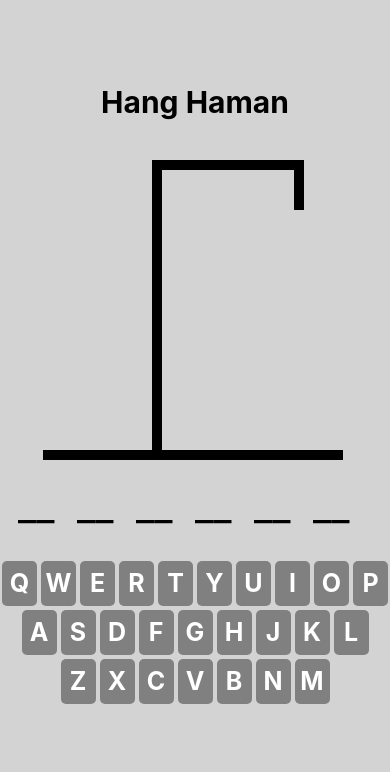
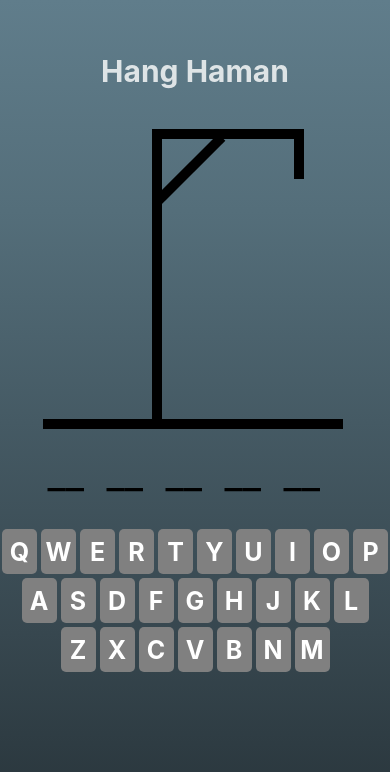
Before and after one commit to jacobboim/hangHamanExpo, a React Native app: screen / in a window 390 px wide. Shown: the top 772 px of the page. Built offline with nearby package versions, Linux system fonts and the light colour scheme.

Commit message:
added linear graident

```diff
--- a/App.js
+++ b/App.js
@@ -1,19 +1,36 @@
 import { StatusBar } from "expo-status-bar";
-import { StyleSheet, Text, View } from "react-native";
+import { StyleSheet, Text, View, SafeAreaView } from "react-native";
 import MainHangHaman from "./src/components/MainHangHaman";
+import { LinearGradient } from "expo-linear-gradient";
+
 export default function App() {
   return (
+    // <LinearGradient
+    //   // colors={["#4c669f", "#3b5998", "#192f6a"]}
+    //   colors={["#4CAF50", "#8BC34A", "#CDDC39"]}
+    //   style={styles.linearGradient}
+    // >
     <View style={styles.container}>
       <MainHangHaman />
     </View>
+    // </LinearGradient>
   );
 }
 
 const styles = StyleSheet.create({
   container: {
     flex: 1,
-    backgroundColor: "#fff",
+    flexDirection: "column",
+    backgroundColor: "lightgray",
     alignItems: "center",
     justifyContent: "center",
   },
+  linearGradient: {
+    position: "absolute",
+    left: 0,
+    right: 0,
+    top: 0,
+    height: "100%",
+    // flex: 1,
+  },
 });
--- a/app.json
+++ b/app.json
@@ -2,7 +2,7 @@
   "expo": {
     "name": "Hang Haman",
     "slug": "hangHaman",
-    "version": "1.0.2",
+    "version": "1.0.3",
     "orientation": "portrait",
     "icon": "./assets/icon.png",
     "userInterfaceStyle": "light",
@@ -19,7 +19,7 @@
     "ios": {
       "supportsTablet": true,
       "bundleIdentifier": "com.jacobboim.hangHaman",
-      "buildNumber": "3"
+      "buildNumber": "4"
     },
     "android": {
       "adaptiveIcon": {
--- /dev/null
+++ b/assets/index.js
@@ -0,0 +1,3 @@
+export const ICONS = {
+  hamanTash: require("./hamanTash.png"),
+};
--- a/package.json
+++ b/package.json
@@ -14,7 +14,8 @@
     "react": "18.1.0",
     "react-native": "0.70.5",
     "react-native-reanimated": "~2.12.0",
-    "expo-updates": "~0.15.6"
+    "expo-updates": "~0.15.6",
+    "expo-linear-gradient": "~12.0.1"
   },
   "devDependencies": {
     "@babel/core": "^7.12.9"
--- a/src/components/HangmanDrawing.js
+++ b/src/components/HangmanDrawing.js
@@ -1,4 +1,4 @@
-import { View, Text, StyleSheet, Dimensions } from "react-native";
+import { View, Text, StyleSheet, Dimensions, Image } from "react-native";
 
 import React from "react";
 import Animated, {
@@ -7,11 +7,13 @@ import Animated, {
   FlipInYRight,
   BounceIn,
 } from "react-native-reanimated";
+import { LinearGradient } from "expo-linear-gradient";
 
+import { ICONS } from "../../assets";
 import { Keyframe, Easing } from "react-native-reanimated";
 const screenWidth = Dimensions.get("window").width;
 
-const HangmanDrawing = ({ numberOfGuesses }) => {
+const HangmanDrawing = ({ numberOfGuesses, isWinner, isLoser }) => {
   const rightArm = new Keyframe({
     0: {
       transform: [{ rotate: "45deg" }],
@@ -69,6 +71,14 @@ const HangmanDrawing = ({ numberOfGuesses }) => {
     />
   );
 
+  const Headtwo = (
+    <View style={styles.headTwo}>
+      <View style={[styles.eyes, styles.leftEye]} />
+      <View style={[styles.eyes, styles.rightEye]} />
+      <View style={isWinner ? styles.smile : styles.frown} />
+    </View>
+  );
+
   const BODY = (
     <Animated.View
       entering={RollInLeft.duration(1300).springify().mass(0.5)}
@@ -92,9 +102,35 @@ const HangmanDrawing = ({ numberOfGuesses }) => {
     <Animated.View entering={leftLeg.duration(1000)} style={styles.leftLeg} />
   );
 
+  const hamanTash = (
+    <Animated.Image
+      entering={RollInLeft.duration(1300).springify().mass(0.5)}
+      source={ICONS.hamanTash}
+      style={{
+        width: 40,
+        height: 33,
+        position: "absolute",
+        top: 47,
+        right: -125,
+      }}
+    />
+  );
+
+  const ifWinnerShowCertainHead = () => {
+    if (isWinner || isLoser === true) {
+      return Headtwo;
+    } else {
+      return HEAD;
+    }
+  };
+
   const BODY_PARTS = [
-    HAT,
-    HEAD,
+    // HAT,
+    hamanTash,
+    // HEAD,
+    // Headtwo,
+
+    ifWinnerShowCertainHead(),
     BODY,
     RIGHT_ARM,
     LEFT_ARM,
@@ -108,9 +144,10 @@ const HangmanDrawing = ({ numberOfGuesses }) => {
         style={{
           fontSize: 30,
           fontWeight: "bold",
-          color: "black",
+          color: "white",
           textAlign: "center",
           marginBottom: 40,
+          opacity: 0.8,
         }}
       >
         Hang Haman
@@ -121,6 +158,7 @@ const HangmanDrawing = ({ numberOfGuesses }) => {
         <View style={styles.downLine} />
 
         <View style={styles.topLine} />
+        <View style={styles.diagnolLine} />
         <View style={styles.middleLine} />
         <View style={styles.bottomLine} />
       </View>
@@ -138,9 +176,17 @@ const styles = StyleSheet.create({
     flexDirection: "column",
     height: "50%",
     width: "100%",
-    marginTop: "15%",
+    marginTop: "7%",
     alignItems: "center",
     justifyContent: "center",
+    // backgroundColor: "yellow",
+  },
+  linearGradient: {
+    position: "absolute",
+    left: 0,
+    right: 0,
+    top: 0,
+    height: "190%",
   },
 
   lineStyle: {
@@ -165,6 +211,17 @@ const styles = StyleSheet.create({
     marginLeft: "13%",
 
     backgroundColor: "black",
+  },
+
+  diagnolLine: {
+    height: 10,
+    width: 90,
+    marginLeft: "7%",
+    marginTop: 35,
+    position: "absolute",
+
+    backgroundColor: "black",
+    transform: [{ rotate: "-45deg" }],
   },
   middleLine: {
     height: 300,
@@ -267,4 +324,50 @@ const styles = StyleSheet.create({
     width: "30%",
     height: "70%",
   },
+
+  headTwo: {
+    height: 50,
+    width: 50,
+    borderRadius: 50,
+    backgroundColor: "#fff",
+    borderWidth: 8,
+    borderColor: "#000",
+    alignItems: "center",
+    justifyContent: "center",
+    position: "absolute",
+
+    top: 80,
+    right: -130,
+  },
+  eyes: {
+    width: 8,
+    height: 8,
+    backgroundColor: "#000",
+    borderRadius: 10,
+    position: "absolute",
+  },
+  leftEye: {
+    left: 20,
+    top: 10,
+  },
+  rightEye: {
+    right: 20,
+    top: 10,
+  },
+  smile: {
+    width: 15,
+    height: 9,
+    marginTop: 20,
+    borderBottomLeftRadius: 35,
+    borderBottomRightRadius: 35,
+    backgroundColor: "black",
+  },
+  frown: {
+    width: 15,
+    height: 9,
+    marginTop: 16,
+    borderTopLeftRadius: 35,
+    borderTopRightRadius: 35,
+    backgroundColor: "black",
+  },
 });
--- a/src/components/HangmanWord.js
+++ b/src/components/HangmanWord.js
@@ -11,11 +11,24 @@ const HangmanWord = ({ guessedLetters, wordToGuess, reveal }) => {
     //loop through the word and add an underline for each letter
     let underLine = "";
     for (let i = 0; i < numUnderline; i++) {
-      underLine += "__  ";
+      if (numUnderline === 7) {
+        underLine += "__ ";
+      } else {
+        underLine += "__  ";
+      }
     }
     console.log(underLine, "this is the underline");
 
     return underLine;
+  };
+
+  const wordToGuessLength = () => {
+    const wordLength = wordToGuess.length;
+    if (wordLength === 7) {
+      return "13%";
+    } else {
+      return "15%";
+    }
   };
 
   return (
@@ -25,7 +38,7 @@ const HangmanWord = ({ guessedLetters, wordToGuess, reveal }) => {
           <View
             key={index}
             style={{
-              width: "15%",
+              width: wordToGuessLength(),
             }}
           >
             <Text
@@ -34,7 +47,8 @@ const HangmanWord = ({ guessedLetters, wordToGuess, reveal }) => {
                 {
                   display:
                     guessedLetters.includes(letter) || reveal ? "flex" : "none",
-                  color: !guessedLetters.includes(letter) ? "red" : "black",
+                  color: !guessedLetters.includes(letter) ? "red" : "white",
+                  opacity: !guessedLetters.includes(letter) ? 1 : 0.8,
                 },
               ]}
             >
--- a/src/components/MainHangHaman.js
+++ b/src/components/MainHangHaman.js
@@ -7,6 +7,7 @@ import HangmanWord from "./HangmanWord";
 import Keyboard from "./Keyboard/Keyboard.js";
 
 import Modal from "./Modal";
+import { LinearGradient } from "expo-linear-gradient";
 
 function getWord() {
   return words[Math.floor(Math.random() * words.length)];
@@ -113,7 +114,26 @@ const MainHangHaman = () => {
 
   return (
     <View style={styles.container}>
-      <HangmanDrawing numberOfGuesses={incorrectLetters.length} />
+      <LinearGradient
+        // colors={["#607D8B", "#90A4AE", "#B0BEC5", "#CFD8DC", "#ECEFF1"]}
+        colors={["#607D8B", "#546E7A", "#455A64", "#37474F", "#263238"]}
+        // colors={["#607D8B", "#455A64", "#37474F", "#263238", "#212121"]}
+        // colors={[
+        //   "#607D8B",
+        //   "#546E7A",
+        //   "#455A64",
+        //   "#37474F",
+        //   "#263238",
+        //   "#212121",
+        //   "#000000",
+        // ]}
+        style={styles.linearGradient}
+      >
+        <HangmanDrawing
+          numberOfGuesses={incorrectLetters.length}
+          isWinner={isWinner}
+          isLoser={isLoser}
+        />
         <HangmanWord
           reveal={isLoser}
           guessedLetters={guessedLetters}
@@ -136,6 +156,7 @@ const MainHangHaman = () => {
             startNewGame={startNewGame}
           />
         )}
+      </LinearGradient>
     </View>
   );
 };
@@ -152,4 +173,12 @@ const styles = StyleSheet.create({
     justifyContent: "flex-start",
     // backgroundColor: "blue",
   },
+  linearGradient: {
+    position: "absolute",
+    left: 0,
+    right: 0,
+    top: 0,
+    height: "100%",
+    // flex: 1,
+  },
 });
--- a/src/components/Modal.js
+++ b/src/components/Modal.js
@@ -23,7 +23,7 @@ const Modal = ({ isWinner, startNewGame }) => {
               marginTop: 20,
             }}
           >
-            <Text style={styles.win}>Play Again</Text>
+            <Text style={styles.win}>Play Again!</Text>
           </Pressable>
         </View>
       ) : (
@@ -43,7 +43,7 @@ const Modal = ({ isWinner, startNewGame }) => {
               marginTop: 20,
             }}
           >
-            <Text style={styles.lose}>You Lose!</Text>
+            <Text style={styles.lose}>Play Again!</Text>
           </Pressable>
         </View>
       )}
@@ -66,7 +66,7 @@ const styles = StyleSheet.create({
     fontSize: 30,
   },
   lose: {
-    color: "red",
+    color: "darkred",
     fontSize: 30,
   },
 });
--- a/src/data/wordList.json
+++ b/src/data/wordList.json
@@ -27,8 +27,11 @@
   "davka",
   "degel",
   "derech",
+  "dreidel",
+  "gelt",
   "eitzah",
   "eretz",
+  "esther",
   "esrog",
   "faher",
   "fleish",
@@ -36,7 +39,11 @@
   "gadlus",
   "gadol",
   "gemara",
+  "geshmak",
+  "gimmel",
   "gevalt",
+  "haimish",
+  "haman",
   "kadosh",
   "kallah",
   "keilim",
@@ -50,6 +57,7 @@
   "kollel",
   "kotel",
   "kugel",
+  "kosher",
   "kvetch",
   "latke",
   "licht",
@@ -93,6 +101,9 @@
   "seder",
   "sfard",
   "shalom",
+  "shas",
+  "shatnez",
+  "shabbos",
   "shanda",
   "shekel",
   "sheker",
```
Also changed, not shown: assets/hamanTash.png (added), 1 other file (tests, documents, lock files or other folders). Lines whose indentation alone changed are shown as unchanged.
